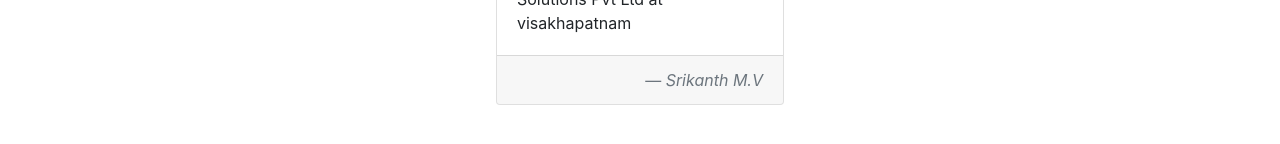
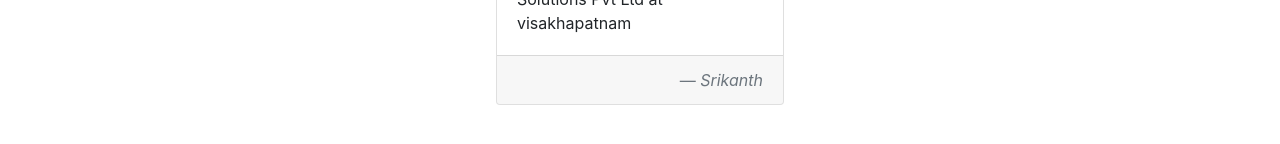
Before and after one commit to srikanthmv/gitdemoproject, an Angular app: page / in a window 1280 px wide. Shown: the part 590-734 px from the top of the page. Built offline with nearby package versions, Linux system fonts and the light colour scheme.

Commit message:
removed full name from signature

```diff
--- a/src/app/app.component.html
+++ b/src/app/app.component.html
@@ -33,7 +33,7 @@
       </div>
       <div class="card-footer">
         <blockquote class="blockquote">
-          <footer class="blockquote-footer float-right"><cite title="Source Title">Srikanth M.V</cite></footer>
+          <footer class="blockquote-footer float-right"><cite title="Source Title">Srikanth</cite></footer>
         </blockquote>
       </div>
     </div>
```
